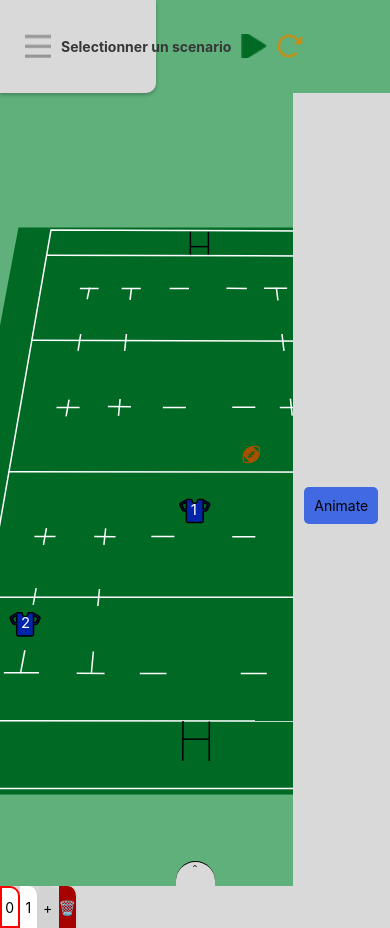
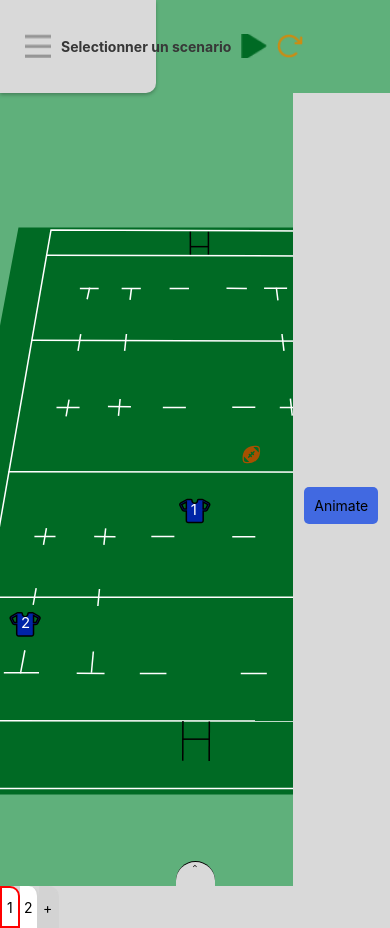
Before and after one commit to THEKetsu/projectRCT, a React Native app in the folder front-end/: screen /Strategy in a window 390 px wide. Built offline with nearby package versions, Linux system fonts and the light colour scheme.

Commit message:
toolbar position logic

```diff
--- a/front-end/components/Field/Field.tsx
+++ b/front-end/components/Field/Field.tsx
@@ -129,15 +129,10 @@ export function Field() {
 
     useEffect(() => {
         if (position.positionList != "[]" && JSON.parse(position.positionList)[0][0] != 0) {
-            setDynamicPositionList((prevPositionList) => {
-                return prevPositionList.map((item) => {
-                    let buffPL = parsePositionList(position.positionList)
-
-                    const matchingItem = buffPL.find(
-                        (receivedItem: [number, Player[], Ballon[]]) => receivedItem[0] === item[0]
-                    );
-                    return matchingItem ? matchingItem : item;
-                });
+            setDynamicPositionList(() => {
+                const buffPL = parsePositionList(position.positionList)
+                console.log(buffPL)
+                return buffPL
             })
         }
     }, [position.positionList]);
@@ -157,22 +152,20 @@ export function Field() {
     }, [numCCC]);
 
     useEffect(() => {
-        setNumCCC(numCCC + 1)
-    }, [option.refresh]);
-
-    useEffect(() => {
-
         if (dynamicPositionList.length > 0) {
             simulateRefresh(position.positionIndex,true);
+        }
+    }, [option.refresh]);
+
+    useEffect(() => {
+        console.log(position.positionIndex)
+        if (dynamicPositionList.length > 0) {
+            simulateRefresh(position.positionIndex,true);
 
             if (dynamicPositionList.length >= position.positionIndex ) {
-
-                console.log("****");
                 animate(position.positionIndex);
             }
-
-        }
-
+        }
     }, [numAnimation]);
 
     useEffect(() => {
@@ -676,15 +669,9 @@ export function Field() {
         let dispatchAt = false;
         let newPaths: PlayerPath[] = JSON.parse(option.playerPaths);
 
-
-
-
         dynamicPositionList[indexC][1].map((joueur) => {
             let color: string;
             let colorSpeed: string;
-
-
-
             let getXY: number[] = getPourcentageCenter(joueur.position[0], joueur.position[1]);
 
             if (joueur.id[0] == 'B') {
@@ -700,7 +687,6 @@ export function Field() {
             } else {
                 colorSpeed = "black";
             }
-
 
             if (dynamicPositionList[indexC][2].length > 0) {
                 if (joueur.id == dynamicPositionList[indexC][2][0].idJoueur && !grab) {
@@ -733,13 +719,6 @@ export function Field() {
                 } else {
                     newPaths.push({id: joueur.id + 'P', path: drawnPath});
                     dispatchAt = true;
-                    // dispatch(setPlayerPaths(
-                    //     JSON.stringify([
-                    //         ...JSON.parse(option.playerPaths),
-                    //         {id: joueur.id + 'P', path: drawnPath}
-                    //     ])
-                    // ))
-
                 }
             }else if(animationEnCours){
                 newPaths = [];
@@ -815,8 +794,6 @@ export function Field() {
         if(dispatchAt){
             dispatch(setPlayerPaths(JSON.stringify(newPaths)))
         }
-
-
     }
 
     const showBallon = (move: number[]) => {
@@ -1360,6 +1337,8 @@ export function Field() {
                 translationIncrement[1]]);
         }
         setAll();
+
+        console.log(positionI)
 
         center = [((superSvg_Field[0][0] + superSvg_Field[0][2] + superSvg_Field[0][4] + superSvg_Field[0][5]) / 4), ((superSvg_Field[0][1] + superSvg_Field[0][3] + superSvg_Field[0][3] + superSvg_Field[0][6]) / 4)]
         let svg_Mode = proportionSVG(player, ((superSvg_Field[0][5] - superSvg_Field[0][0]) / (svg_fieldUNCHANGED[5] - svg_fieldUNCHANGED[0])))
--- a/front-end/components/ToolBar/ToolBar.tsx
+++ b/front-end/components/ToolBar/ToolBar.tsx
@@ -19,11 +19,10 @@ const dimWidth = Dimensions.get('window').width;
 const dimHeight = Dimensions.get('window').height;
 
 export default function ToolBar() {
-    const [numberOfPosition, setNumberOfPosition] = useState<number[]>([0, 1]);
-    const [collapsed, setCollapsed] = useState(false); // État pour suivre l'état de la barre (repliée ou non)
-    const [animation] = useState(new Animated.Value(0)); // Utilisation d'Animated pour gérer l'animation
-    const [selectedPosition, setSelectedPosition] = useState<number | null>(null);
-    const [chosenPosition, setChosenPosition] = useState<number>(0)
+    const [positionIndexList, setPositionIndexList] = useState<number[]>([0, 1]);
+    const [collapsed, setCollapsed] = useState(false)
+    const [animation] = useState(new Animated.Value(0))
+    const [selectedPosition, setSelectedPosition] = useState<number>(0)
 
     const dispatch = useAppDispatch()
     const position: Position = useAppSelector((state) => state.position)
@@ -46,45 +45,50 @@ export default function ToolBar() {
     });
 
     useEffect((): void => {
-        let different = true;
-
-        numberOfPosition.map((i): void => {
-            if (i == position.positionIndex) {
-                different = false;
-            }
-        })
-
-        if (position.positionIndex != 0 && different) {
-            setNumberOfPosition((prevPositions: number[]) => [...prevPositions, position.positionIndex]);
+        if (position.positionIndex != 0 && !positionIndexList.some((item) => item === position.positionIndex)) {
+            setPositionIndexList((prevPositions: number[]) => [...prevPositions, position.positionIndex]);
         }
     }, [position.positionIndex])
 
     const handlePress = (item: number) => {
+        setSelectedPosition(item)
         dispatch(setPositionIndex(item))
-
-        if (position.positionList != "[]" && JSON.parse(position.positionList)[0][0] != 0) {
-            dispatch(setPositionList(position.positionList))
-        }
     }
 
     const handleCreateNewPosition = () => {
-        const newPosition = Math.max(...numberOfPosition) + 1;
-        setNumberOfPosition(prevPositions => [...prevPositions, newPosition]);
-        dispatch(setPositionIndex(position.positionIndex + 1))
+        let buffPL = parsePositionList(position.positionList)
+
+        buffPL.push([positionIndexList.length + 1, buffPL[positionIndexList.length-1][1], buffPL[positionIndexList.length-1][2]])
+
+        dispatch(setPositionList(JSON.stringify(buffPL)))
+
+        setPositionIndexList([...positionIndexList, positionIndexList.length])
+
+        setSelectedPosition(positionIndexList.length)
+
+        dispatch(setPositionIndex(positionIndexList.length))
     }
 
     const handleDeletePosition = () => {
-        if (selectedPosition !== null) {
-            setNumberOfPosition(prevPositions => prevPositions.filter(position => position !== selectedPosition));
-            setSelectedPosition(null);
+        console.log(selectedPosition)
+        if (selectedPosition > 0) {
+            setPositionIndexList((prevPositions) => {
+                return prevPositions.filter((position) => position !== selectedPosition)
+            })
             let buffPL = parsePositionList(position.positionList)
-            buffPL = buffPL.filter((index: number): boolean => index !== selectedPosition)
-            dispatch(setPositionList(buffPL))
+            buffPL.splice(selectedPosition, 1)
+            setSelectedPosition(position.positionIndex - 1)
+            dispatch(setPositionIndex(position.positionIndex - 1))
+            dispatch(setPositionList(JSON.stringify(buffPL)))
+        } else {
+            dispatch(setPositionList(JSON.stringify([[1, [], []]])))
+            triggerRefresh()
         }
     }
 
     return (
-        <View style={[styles.bottomBarContainer, !collapsed ? styles.bottomBarContainer_false_collapsed : styles.bottomBarContainer_true_collapsed]}>
+        <View
+            style={[styles.bottomBarContainer, !collapsed ? styles.bottomBarContainer_false_collapsed : styles.bottomBarContainer_true_collapsed]}>
             <View
                 style={[styles.retract_and_position, !collapsed ? styles.retract_and_position_false_collapsed : styles.retract_and_position_true_collapsed]}>
                 <TouchableOpacity onPress={toggleBar} style={styles.retractable}>
@@ -109,20 +113,17 @@ export default function ToolBar() {
                     <View style={styles.positionContainer}>
                         <ScrollView horizontal={true} showsHorizontalScrollIndicator={true}>
                             <View style={{flexDirection: "row"}}>
-                                {numberOfPosition.map((item, index) => (
+                                {positionIndexList.map((item, index) => (
                                     <TouchableOpacity
                                         activeOpacity={0.7}
                                         key={index}
-                                        onPress={() => {
-                                            handlePress(item);
-                                            setChosenPosition(item)
-                                        }}
-                                        style={[styles.buttonPos, index === chosenPosition ? {
+                                        onPress={() => handlePress(item)}
+                                        style={[styles.buttonPos, index === selectedPosition ? {
                                             borderWidth: 2,
                                             borderColor: 'red'
                                         } : null]}
                                     >
-                                        <Text>{item}</Text>
+                                        <Text>{item+1}</Text>
                                     </TouchableOpacity>
                                 ))}
                                 <TouchableOpacity
@@ -133,6 +134,7 @@ export default function ToolBar() {
                                     <Text>+</Text>
                                 </TouchableOpacity>
 
+                                {selectedPosition === positionIndexList.length - 1 && (
                                     <TouchableOpacity
                                         activeOpacity={0.7}
                                         onPress={handleDeletePosition}
@@ -140,6 +142,7 @@ export default function ToolBar() {
                                     >
                                         <Text style={{color: 'white'}}>🗑️</Text>
                                     </TouchableOpacity>
+                                )}
                             </View>
                         </ScrollView>
                     </View>
```
Lines whose indentation alone changed are shown as unchanged.
